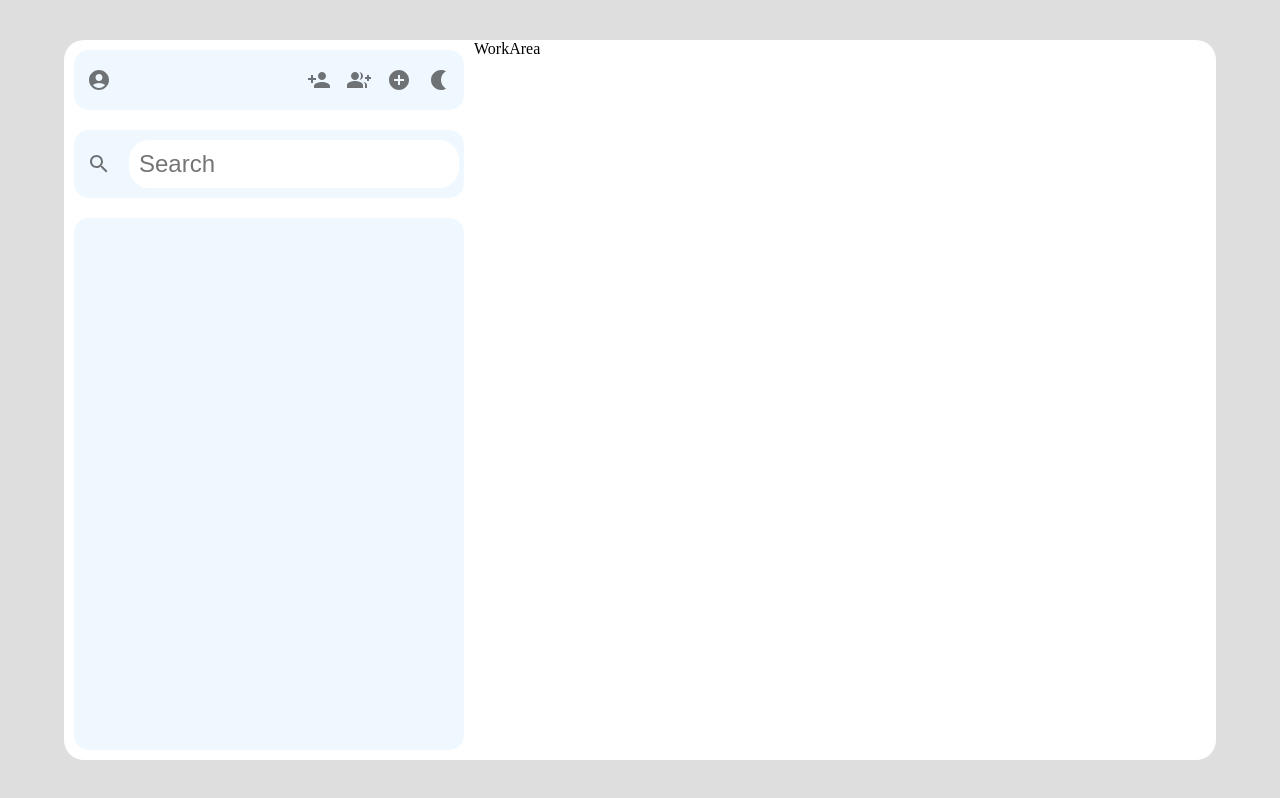
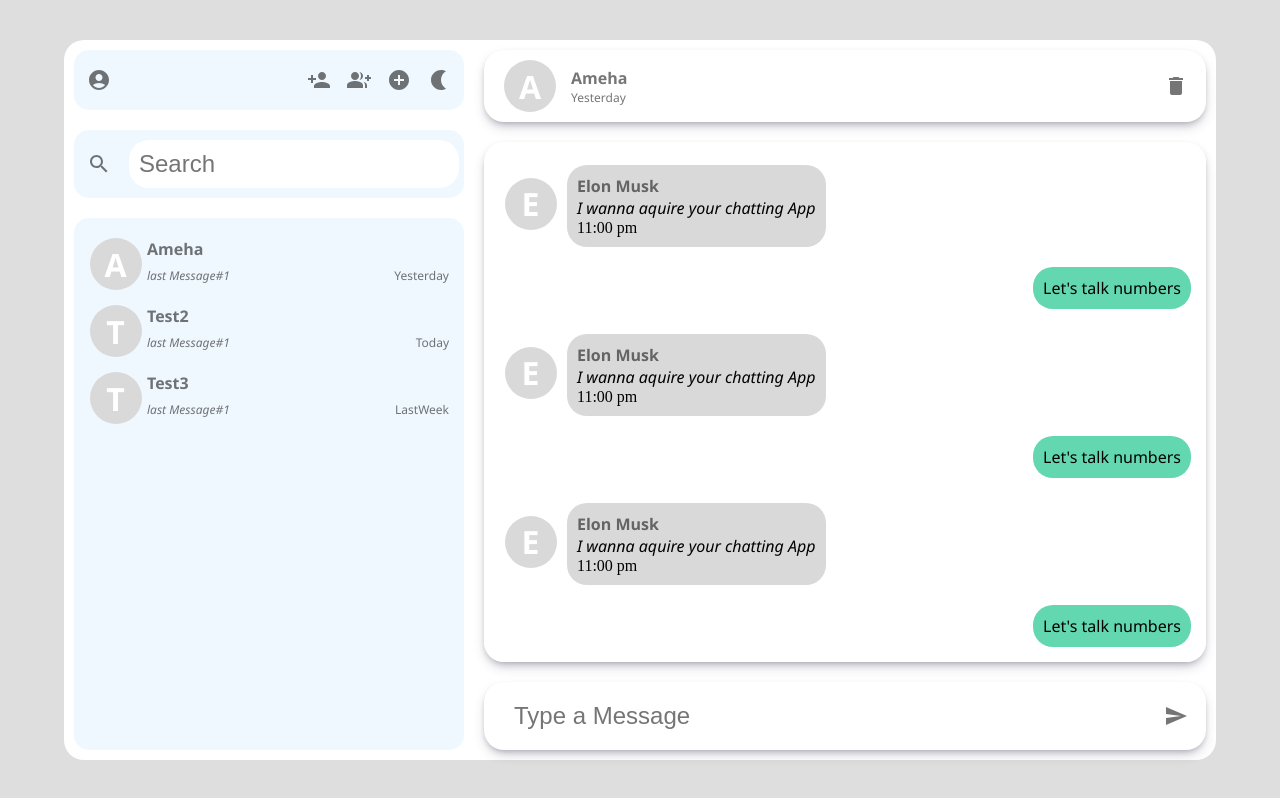
Before and after one commit to ameha1/ChatterBox, a React (Vite) app in the folder chatterBox-Client/chatter-box/: page / in a window 1280 px wide. Built offline with nearby package versions, Linux system fonts and the light colour scheme.

Commit message:
chatArea build

```diff
--- /dev/null
+++ b/chatterBox-Client/chatter-box/src/Components/ChatArea.jsx
@@ -0,0 +1,67 @@
+import React from 'react'
+import './MyStyle.css'
+import { IconButton } from '@mui/material'
+import SendIcon from '@mui/icons-material/Send'
+import Deleteicon from '@mui/icons-material/Delete'
+
+import MessageSelf from './MessageSelf'
+import MessageOthers from './MessageOthers'
+
+const ChatArea = ( {props} ) => {
+
+  return (
+
+    // <div className="chatArea">
+
+      <div className="chatArea-container">
+
+        <div className="chatArea-header">
+
+          <p className='con-icon'>{props.name[0]}</p>
+
+          <div className="header-text">
+
+            <p className='con-title'>{props.name}</p>
+            <p className='con-timeStamp'>{props.timeStamp}</p>
+
+          </div>
+
+          <IconButton>
+            <Deleteicon />
+          </IconButton>
+
+        </div>
+
+        <div className="messages-container">
+
+          <MessageSelf />
+          <MessageOthers />
+          <MessageSelf />
+          <MessageOthers />
+          <MessageSelf />
+          <MessageOthers />
+          <MessageSelf />
+          <MessageOthers />
+          <MessageSelf />
+          <MessageOthers />
+
+        </div>
+
+        <div className="text-input-area">
+
+          <input className='search-box' placeholder='Type a Message' />
+          <IconButton>
+            <SendIcon/>
+          </IconButton>
+
+        </div>
+
+
+      </div>
+
+    // </div>
+
+  )
+}
+
+export default ChatArea
--- a/chatterBox-Client/chatter-box/src/Components/ConversationsItem.jsx
+++ b/chatterBox-Client/chatter-box/src/Components/ConversationsItem.jsx
@@ -1,11 +1,13 @@
 import React from 'react'
 
-const ConversationsItem = () => {
+const ConversationsItem = ( {props} ) => {
   return (
 
-    <div>
-
-
+    <div className="conversation-container">
+      <p className='con-icon'> {props.name[0]} </p>
+      <p className='con-title'> {props.name} </p>
+      <p className='con-lastMessage'> {props.lastMessage} </p>
+      <p className='con-timeStamp'> {props.timeStamp} </p>
     </div>
 
   )
--- a/chatterBox-Client/chatter-box/src/Components/MainContainer.jsx
+++ b/chatterBox-Client/chatter-box/src/Components/MainContainer.jsx
@@ -1,14 +1,27 @@
-import React from 'react'
+import React, { useState } from 'react'
 import './MyStyle.css'
 import Sidebar from './Sidebar'
-import WorkArea from './WorkArea'
+import ChatArea from './ChatArea'
+
 
 const MainContainer = () => {
+
+  const [conversations, SetConversations] = useState([
+    {
+      name: "Ameha",
+      lastMessage: "last Message#1",
+      timeStamp: "Yesterday"
+    },
+
+  ]);
+
   return (
 
     <div className='main-container'>
+
     <Sidebar />
-    <WorkArea />
+    <ChatArea props={conversations[0]} />
+
     </div>
 
   )
--- /dev/null
+++ b/chatterBox-Client/chatter-box/src/Components/MessageOthers.jsx
@@ -0,0 +1,22 @@
+import React from 'react'
+
+const MessageOthers = () => {
+  var props1 = {name: "Elon Musk", message:"I wanna aquire your chatting App"}
+  return (
+    <div className="other-message-container">
+        <div className="conversation-container">
+        <p className='con-icon'>{props1.name[0]}</p>
+            <div className="other-text-content">
+                <p className='con-title'>{props1.name}</p>
+                <p className='con-lastMessage'>{props1.message}</p>
+                <p className='self-timeStamp'>11:00 pm</p>
+            </div>
+
+        </div>
+    </div>
+
+
+  )
+}
+
+export default MessageOthers
--- /dev/null
+++ b/chatterBox-Client/chatter-box/src/Components/MessageSelf.jsx
@@ -0,0 +1,17 @@
+import React from 'react'
+
+const MessageSelf = () => {
+  var props2 = {content:"Let's talk numbers"}
+  return (
+    <div className="self-message-container">
+        <div className="messageBox">
+        <p style={{ color: "black" }}>{props2.content}</p>
+        {/* <p className="self-timeStamp" style={{ color: "black" }}>
+            12:00am
+        </p> */}
+        </div>
+    </div>
+  )
+}
+
+export default MessageSelf
--- a/chatterBox-Client/chatter-box/src/Components/MyStyle.css
+++ b/chatterBox-Client/chatter-box/src/Components/MyStyle.css
@@ -62,7 +62,173 @@
 
 }
 
-.work-Area{
 
+.conversation-container {
+    display: grid;
+    grid-template-columns: 48px auto;
+    grid-template-rows: auto auto;
+    column-gap: 10px;
+    padding: 5px;
+    margin: 5px;
+    border-radius: 10px;
+    box-sizing: border-box;
+  }
+.conversation-container:hover {
+    background-color: #d9d9d9;
+
+}
+
+.con-icon {
+    grid-area: 1/1/3/2;
+
+    display: flex;
+    justify-content: center;
+    align-items: center;
+    text-transform: uppercase;
+    background-color: #d9d9d9;
+
+    font-family: "Segoe UI", Tahoma, Geneva, Verdana, sans-serif;
+    font-size: 2rem;
+    font-weight: bolder;
+    color: white;
+    height: 48px;
+    width: 48px;
+    padding: 2px;
+
+    border-radius: 50%;
+    justify-self: center;
+    align-self: center;
+    margin-left: 10px;
+    margin-right: 5px;
+  }
+
+.con-title {
+    grid-area: 1/2/2/4;
+    font-family: "Segoe UI", Tahoma, Geneva, Verdana, sans-serif;
+    font-weight: bold;
+    color: rgba(0, 0, 0, 0.54);
+    text-transform: capitalize;
+}
+
+
+.con-timeStamp {
+    justify-self: flex-end;
+    font-family: "Segoe UI", Tahoma, Geneva, Verdana, sans-serif;
+    font-size: 0.75rem;
+    color: rgba(0, 0, 0, 0.54);
+}
+
+.con-lastMessage {
+      font-family: "Segoe UI", Tahoma, Geneva, Verdana, sans-serif;
+    font-size: 0.75rem;
+    font-weight: lighter;
+    font-style: italic;
+    color: rgba(0, 0, 0, 0.54);
+  }
+
+.chatArea{
+
+      flex: 0.7;
+      background-color: aliceblue;
+      border-radius: 15px;
+      padding: 10px 5px;
+      margin: 10px;
+
+  }
+
+.chatArea-container {
+    display: flex;
+    flex-direction: column;
     flex: 0.7;
-}
+  }
+
+.chatArea-header {
+    display: flex;
+    align-items: center;
+    gap: 10px;
+    background-color: white;
+    padding: 10px 10px;
+    margin: 10px;
+    border-radius: 20px;
+    box-shadow: rgba(50, 50, 93, 0.25) 0px 6px 12px -2px,
+      rgba(0, 0, 0, 0.3) 0px 3px 7px -3px;
+  }
+
+.header-text {
+      display: flex;
+    flex-direction: column;
+    justify-content: center;
+    flex: 1;
+  }
+
+.messages-container {
+    display: flex;
+    flex-direction: column-reverse;
+    flex: 1;
+    background-color: white;
+    padding: 10px 10px;
+    margin: 10px;
+    border-radius: 20px;
+    overflow: scroll;
+    scrollbar-width: none;
+    box-shadow: rgba(50, 50, 93, 0.25) 0px 6px 12px -2px,
+      rgba(0, 0, 0, 0.3) 0px 3px 7px -3px;
+  }
+
+.messages-container::-webkit-scrollbar {
+    display: none;
+  }
+
+.messages-container::-webkit-scrollbar {
+    display: none;
+  }
+
+.text-input-area {
+    background-color: white;
+    padding: 10px 10px;
+    margin: 10px;
+    border-radius: 20px;
+    display: flex;
+    justify-content: space-between;
+    box-shadow: rgba(50, 50, 93, 0.25) 0px 6px 12px -2px,
+      rgba(0, 0, 0, 0.3) 0px 3px 7px -3px;
+  }
+
+.self-message-container {
+    display: flex;
+    justify-content: flex-end;
+  }
+
+.messageBox {
+    display: flex;
+    flex-direction: column;
+    background-color: #63d7b0;
+    width: max-content;
+    padding: 10px 10px;
+    margin: 5px;
+    border-radius: 20px;
+    font-family: "Segoe UI", Tahoma, Geneva, Verdana, sans-serif;
+  }
+
+.other-message-container .conversation-container:hover
+  {
+    background-color: white;
+  }
+
+.other-message-container .con-lastMessage
+  {
+    color: black;
+    font-size:medium;
+    /* font-style: normal; */
+    /* font-weight: bold; */
+  }
+.other-text-content {
+    background-color: #d9d9d9;
+    padding: 10px 10px;
+    margin: 5px;
+    border-radius: 20px;
+    width: max-content;
+    margin-top: 10px;
+    display: flex;
+    flex-direction: column;
+  }
--- a/chatterBox-Client/chatter-box/src/Components/Sidebar.jsx
+++ b/chatterBox-Client/chatter-box/src/Components/Sidebar.jsx
@@ -1,4 +1,4 @@
-import React from 'react'
+import React, { useState } from 'react'
 
 import './MyStyle.css'
 
@@ -14,7 +14,26 @@
 import { IconButton } from '@mui/material';
 
 const Sidebar = () => {
+  const [conversations, SetConversations] = useState([
+    {
+      name: "Ameha",
+      lastMessage: "last Message#1",
+      timeStamp: "Yesterday"
+    },
+    {
+      name: "Test2",
+      lastMessage: "last Message#1",
+      timeStamp: "Today"
+    },
+    {
+      name: "Test3",
+      lastMessage: "last Message#1",
+      timeStamp: "LastWeek"
+    }
+
+  ]);
   return (
+
 
     <div className='side-bar'>
 
@@ -58,7 +77,9 @@
 
     <div className="sb-conversations">
 
-      <ConversationsItem />
+      {conversations.map((conversation) => {
+        return <ConversationsItem props={conversation} />
+      } )}
 
     </div>
 
--- a/chatterBox-Client/chatter-box/src/Components/WorkArea.jsx
+++ /dev/null
@@ -1,12 +0,0 @@
-import React from 'react'
-import './MyStyle.css'
-
-const WorkArea = () => {
-
-  return (
-
-    <div className='work-Area'>WorkArea</div>
-  )
-}
-
-export default WorkArea
```
Lines whose indentation alone changed are shown as unchanged.
